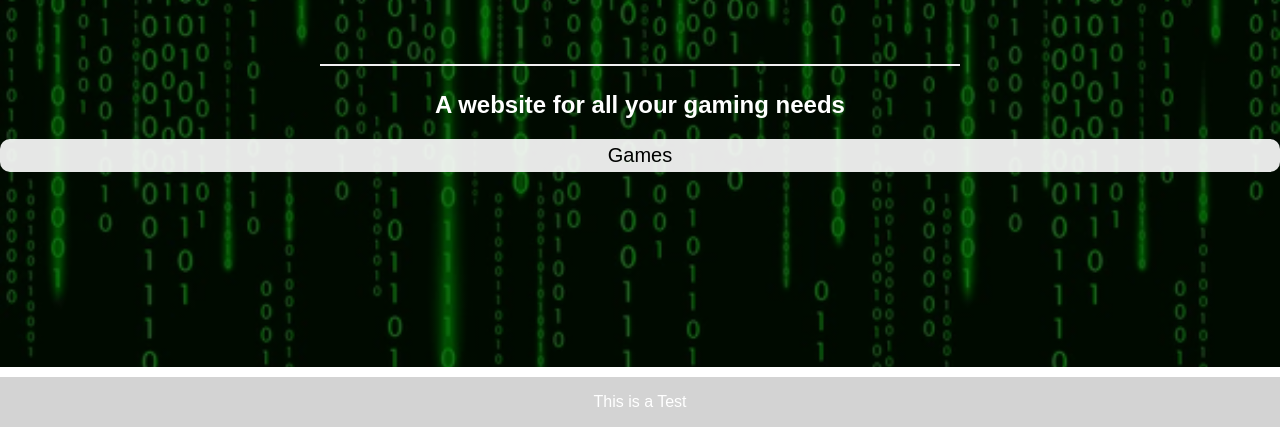
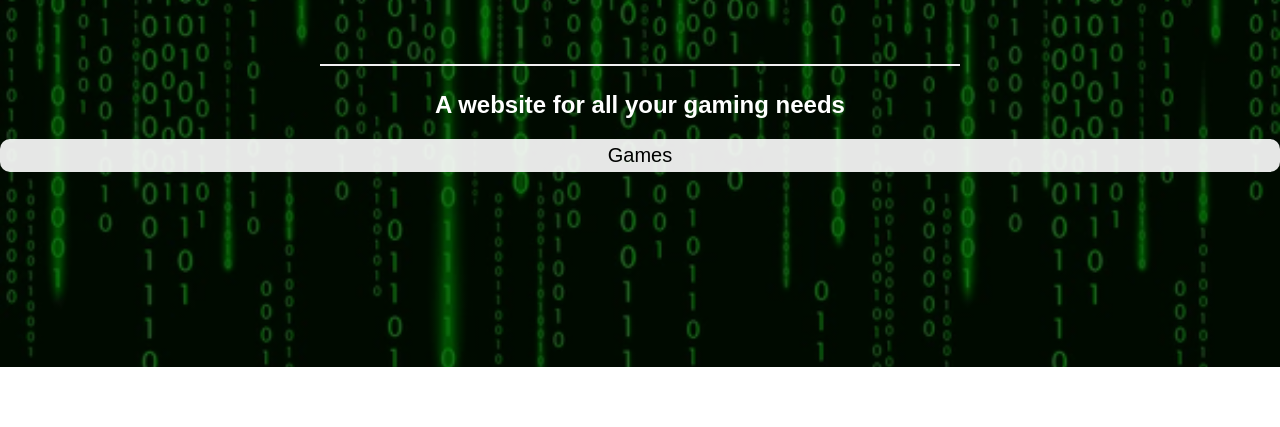
Before and after one commit to DJYORT/DJYORT.github.io, a plain HTML site: page index.html in a window 1280 px wide. Shown: the part 373-800 px from the top of the page. Drawn offline with Linux system fonts and the light colour scheme.

Commit message:
ghjhgjhgj

```diff
--- a/index.html
+++ b/index.html
@@ -164,6 +164,3 @@ hi
     text-align: center;
   }
   </style>
-  <div class="footer">
-    <p>This is a Test</p>
-  </div>
```
